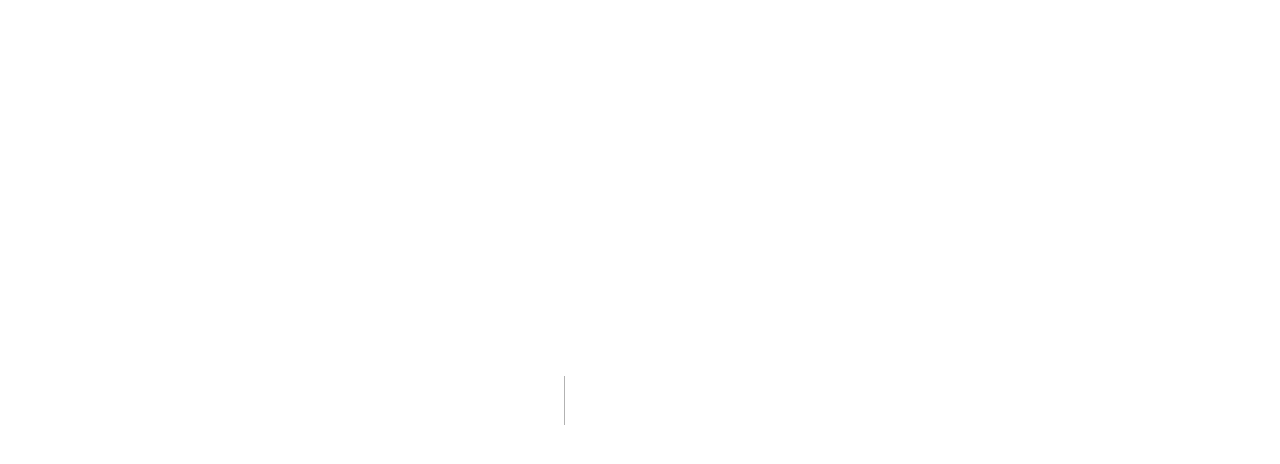
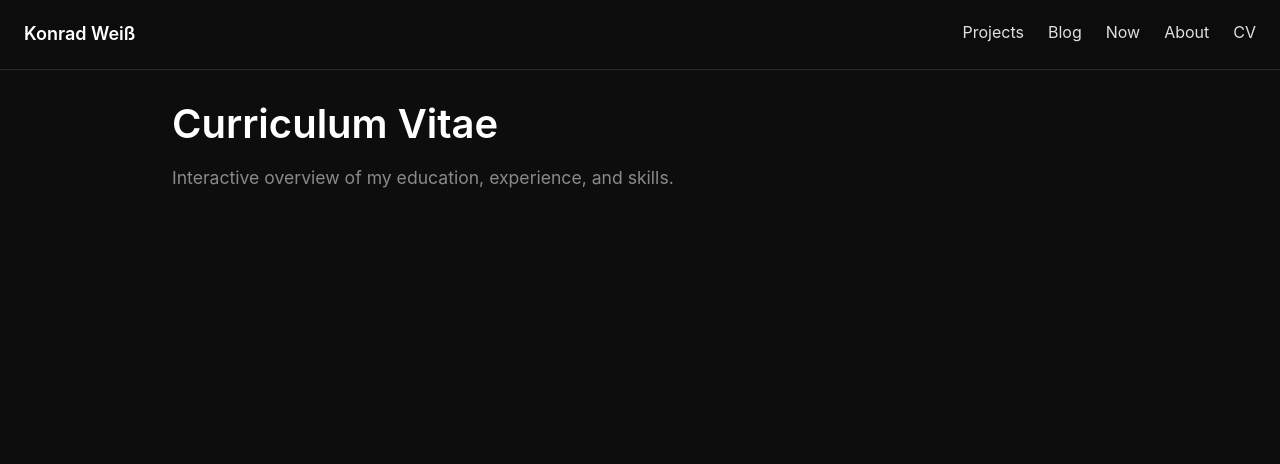
Before and after one commit to konrad2002/konrad2002.de, a Next.js app: page /cv in a window 1280 px wide. Before the commit this address had no page. Shown: the top 464 px of the page. Built offline with nearby package versions, Linux system fonts and the light colour scheme.

Commit message:
page setup

```diff
--- /dev/null
+++ b/src/app/blog/blog.module.css
@@ -0,0 +1,19 @@
+.container {
+    max-width: 900px;
+    margin: 0 auto;
+    padding: 100px 2rem 2rem;
+}
+
+.container h1 {
+    font-size: 2.5rem;
+    margin-bottom: 1rem;
+    color: var(--accent);
+    font-weight: 600;
+}
+
+.container p {
+    font-size: 1.1rem;
+    color: var(--secondary);
+    margin-bottom: 2rem;
+    line-height: 1.6;
+}
--- /dev/null
+++ b/src/app/cv/cv.module.css
@@ -0,0 +1,19 @@
+.container {
+    max-width: 1000px;
+    margin: 0 auto;
+    padding: 100px 2rem 2rem;
+}
+
+.container h1 {
+    font-size: 2.5rem;
+    margin-bottom: 1rem;
+    color: var(--accent);
+    font-weight: 600;
+}
+
+.container p {
+    font-size: 1.1rem;
+    color: var(--secondary);
+    margin-bottom: 2rem;
+    line-height: 1.6;
+}
--- /dev/null
+++ b/src/app/cv/page.tsx
@@ -0,0 +1,15 @@
+import Header from "@/app/header/header";
+import styles from "./cv.module.css";
+
+export default function CVPage() {
+    return (
+        <>
+            <Header />
+            <div className={styles.container}>
+                <h1>Curriculum Vitae</h1>
+                <p>Interactive overview of my education, experience, and skills.</p>
+                {/* Interactive CV content will be added here */}
+            </div>
+        </>
+    );
+}
--- /dev/null
+++ b/src/app/me/me.module.css
@@ -0,0 +1,19 @@
+.container {
+    max-width: 800px;
+    margin: 0 auto;
+    padding: 100px 2rem 2rem;
+}
+
+.container h1 {
+    font-size: 2.5rem;
+    margin-bottom: 1rem;
+    color: var(--accent);
+    font-weight: 600;
+}
+
+.container p {
+    font-size: 1.1rem;
+    line-height: 1.6;
+    color: var(--foreground);
+    margin-bottom: 1.5rem;
+}
--- /dev/null
+++ b/src/app/now/now.module.css
@@ -0,0 +1,28 @@
+.container {
+    max-width: 800px;
+    margin: 0 auto;
+    padding: 100px 2rem 2rem;
+}
+
+.container h1 {
+    font-size: 2.5rem;
+    margin-bottom: 0.5rem;
+    color: var(--accent);
+    font-weight: 600;
+}
+
+.subtitle {
+    font-size: 0.95rem;
+    color: var(--secondary);
+    margin-bottom: 2rem;
+    font-style: italic;
+}
+
+.container a {
+    color: var(--foreground);
+    border-bottom: 1px solid var(--border);
+}
+
+.container a:hover {
+    border-bottom-color: var(--accent);
+}
--- /dev/null
+++ b/src/app/projects/projects.module.css
@@ -0,0 +1,19 @@
+.container {
+    max-width: 1200px;
+    margin: 0 auto;
+    padding: 100px 2rem 2rem;
+}
+
+.container h1 {
+    font-size: 2.5rem;
+    margin-bottom: 1rem;
+    color: var(--accent);
+    font-weight: 600;
+}
+
+.container p {
+    font-size: 1.1rem;
+    color: var(--secondary);
+    margin-bottom: 2rem;
+    line-height: 1.6;
+}
```
Also changed, not shown: src/app/blog/page.tsx (added, +15 -0 lines), src/app/me/page.tsx (added, +15 -0 lines), src/app/now/page.tsx (added, +16 -0 lines), src/app/projects/page.tsx (added, +15 -0 lines), 1 other file (tests, documents, lock files or other folders).
